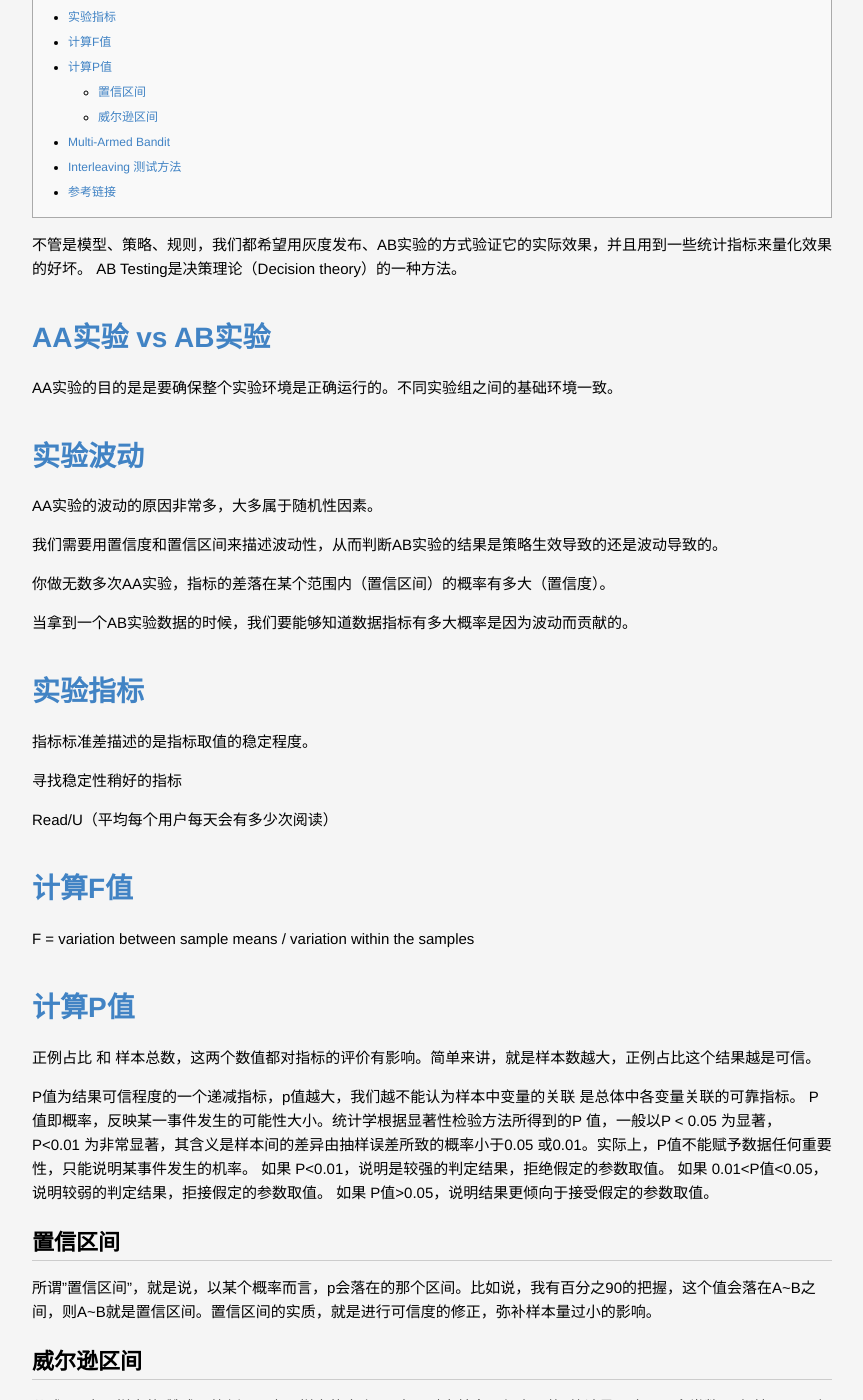
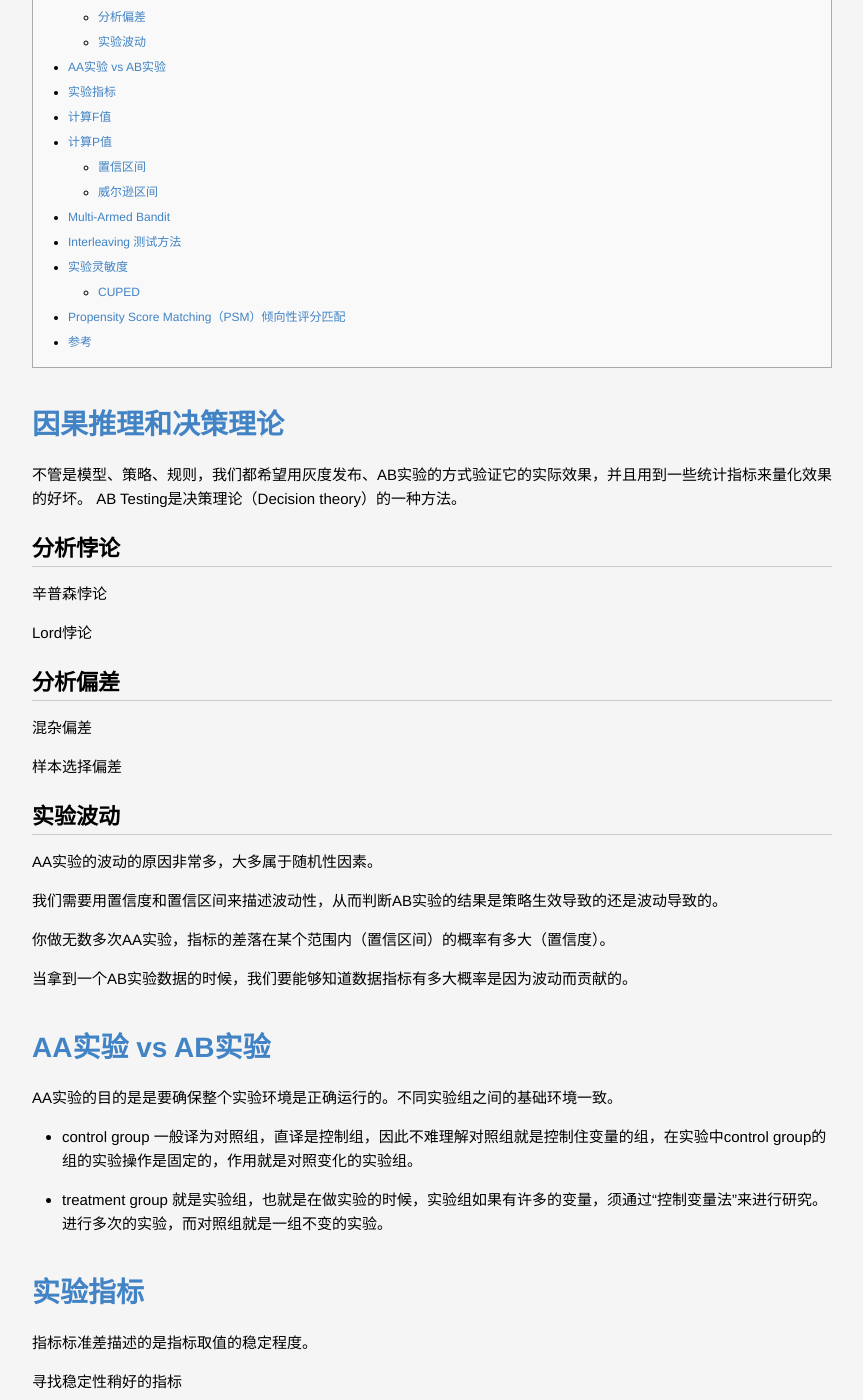
Before and after one commit to lucky521/blog, a Jekyll site: the page built from _posts/ml/2018-11-05-AB-test.markdown, in a window 1280 px wide and 1400 px high, scrolled down 473 px. Shown: the whole window, without its empty margins (208-1071 px from the left). Built offline with Jekyll 4.4.1, drawn with Linux system fonts in a browser that asks for light colours; some of the changed text lies outside the part shown.

Commit message:
update blog

```diff
--- a/_posts/ml/2018-04-18-feature-engineering.markdown
+++ b/_posts/ml/2018-04-18-feature-engineering.markdown
@@ -369,7 +369,7 @@ The data format of LIBFFM is:
 
 
 
-# 特征的在线和离线服务形式
+# 特征的在线和离线的服务形式
 
 特征一致性
 
@@ -390,3 +390,5 @@ http://scikit-learn.org/stable/modules/classes.html
 https://elitedatascience.com/feature-engineering
 
 Best Practices for Feature Engineering  https://elitedatascience.com/feature-engineering-best-practices
+
+https://docs.featurestore.org/feature-store-comparison
--- a/_posts/ml/2018-10-17-modeling-tuning.markdown
+++ b/_posts/ml/2018-10-17-modeling-tuning.markdown
@@ -150,11 +150,11 @@ UpSampling 是要插入一些样本，以加强一些信号。
 
 
 
-# 模型训练性能问题
+# 训练速度有问题
 
 模型的规模和数据的规模增大之后，训练的速度可能成为瓶颈。
 
-# 向量化
+## 向量化
 
 向量化(Vectorization)是一种能够消除代码中for循环的艺术，它能够极大的提升神经网络代码的训练速度。
 
--- a/_posts/ml/2018-11-05-AB-test.markdown
+++ b/_posts/ml/2018-11-05-AB-test.markdown
@@ -5,14 +5,27 @@ subtitle: ""
 categories: [MachineLearning]
 ---
 
+# 因果推理和决策理论
+
 不管是模型、策略、规则，我们都希望用灰度发布、AB实验的方式验证它的实际效果，并且用到一些统计指标来量化效果的好坏。
 AB Testing是决策理论（Decision theory）的一种方法。
 
-# AA实验 vs AB实验
 
-AA实验的目的是是要确保整个实验环境是正确运行的。不同实验组之间的基础环境一致。
+## 分析悖论
 
-# 实验波动
+辛普森悖论
+
+Lord悖论
+
+## 分析偏差
+
+混杂偏差
+
+样本选择偏差
+
+
+
+## 实验波动
 
 AA实验的波动的原因非常多，大多属于随机性因素。
 
@@ -22,6 +35,19 @@ AA实验的波动的原因非常多，大多属于随机性因素。
 
 
 当拿到一个AB实验数据的时候，我们要能够知道数据指标有多大概率是因为波动而贡献的。
+
+
+# AA实验 vs AB实验
+
+AA实验的目的是是要确保整个实验环境是正确运行的。不同实验组之间的基础环境一致。
+
+* control group 一般译为对照组，直译是控制组，因此不难理解对照组就是控制住变量的组，在实验中control group的组的实验操作是固定的，作用就是对照变化的实验组。
+* treatment group 就是实验组，也就是在做实验的时候，实验组如果有许多的变量，须通过“控制变量法”来进行研究。进行多次的实验，而对照组就是一组不变的实验。
+
+
+
+
+
 
 
 # 实验指标
@@ -71,9 +97,21 @@ P值即概率，反映某一事件发生的可能性大小。统计学根据显
 而Interleaving方法会在一个请求中混合基准算法和实验算法的结果，也就是说，需要一个混合AB结果的过程。
 
 
+# 实验灵敏度
+如何用更少的样本和时间，或者当样本和时间无法增加时，如何有效的进行AB实验。
 
-# 参考链接
+## CUPED
+Controlled-experiment Using Pre-Experiment Data 是一种方差缩减方法。主要利用实验前的无偏数据，（一般选取实验前的同一指标）对实验核心指标进行修正，使得新指标的方差更低，得到更敏感的新指标，放大实验组的影响。
+
+
+# Propensity Score Matching（PSM）倾向性评分匹配
+
+
+
+# 参考
 
 AA实验的波动性 https://juejin.im/post/5bcd3cfcf265da0b001f69a9
 
 interleaving实验方法 https://zhuanlan.zhihu.com/p/68509372
+
+A/B Testing课程 https://www.udacity.com/course/ab-testing--ud257
```
Also changed, not shown: _posts/ml/2019-05-21-ML-System.markdown (+9 -0 lines).
